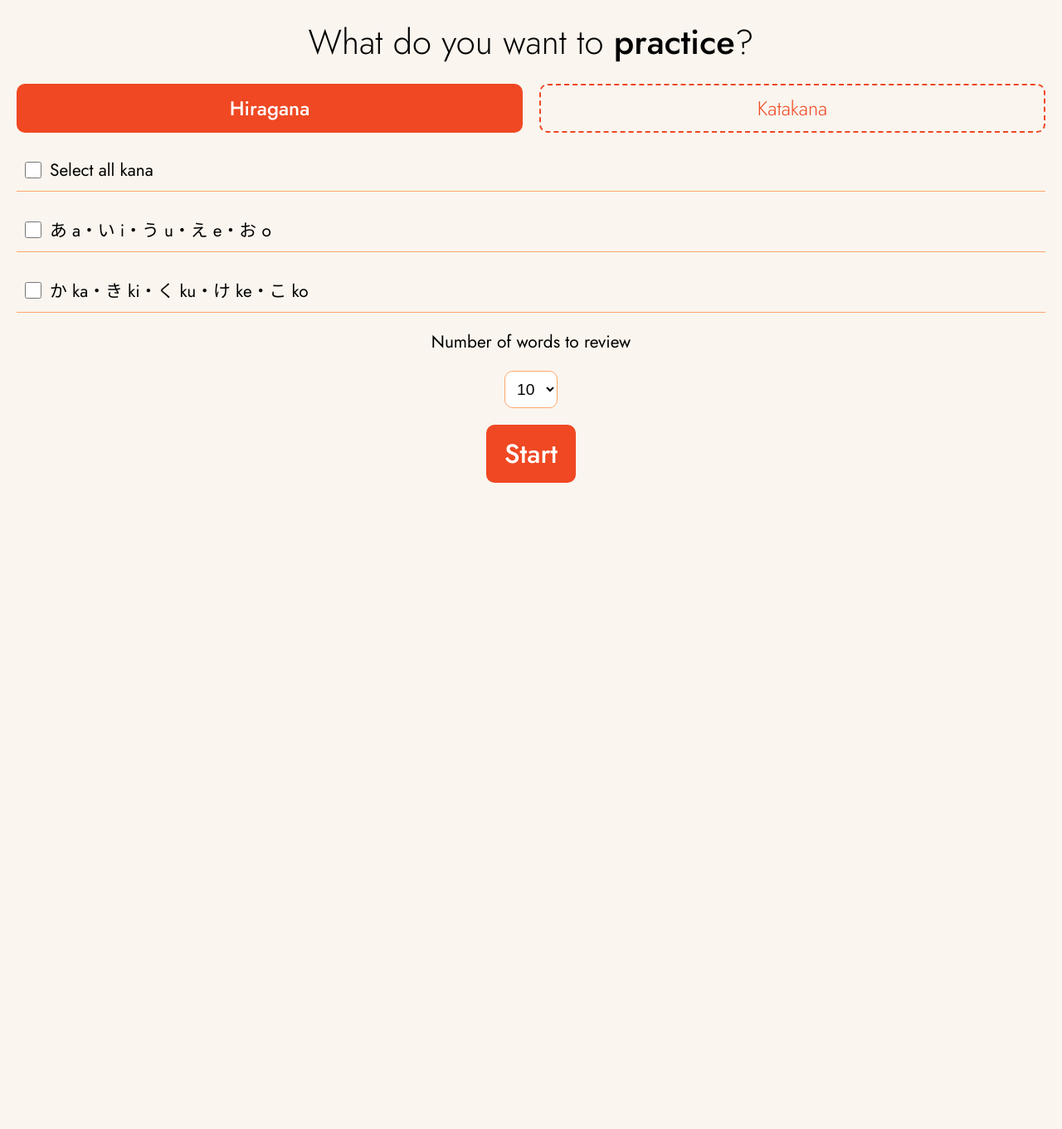
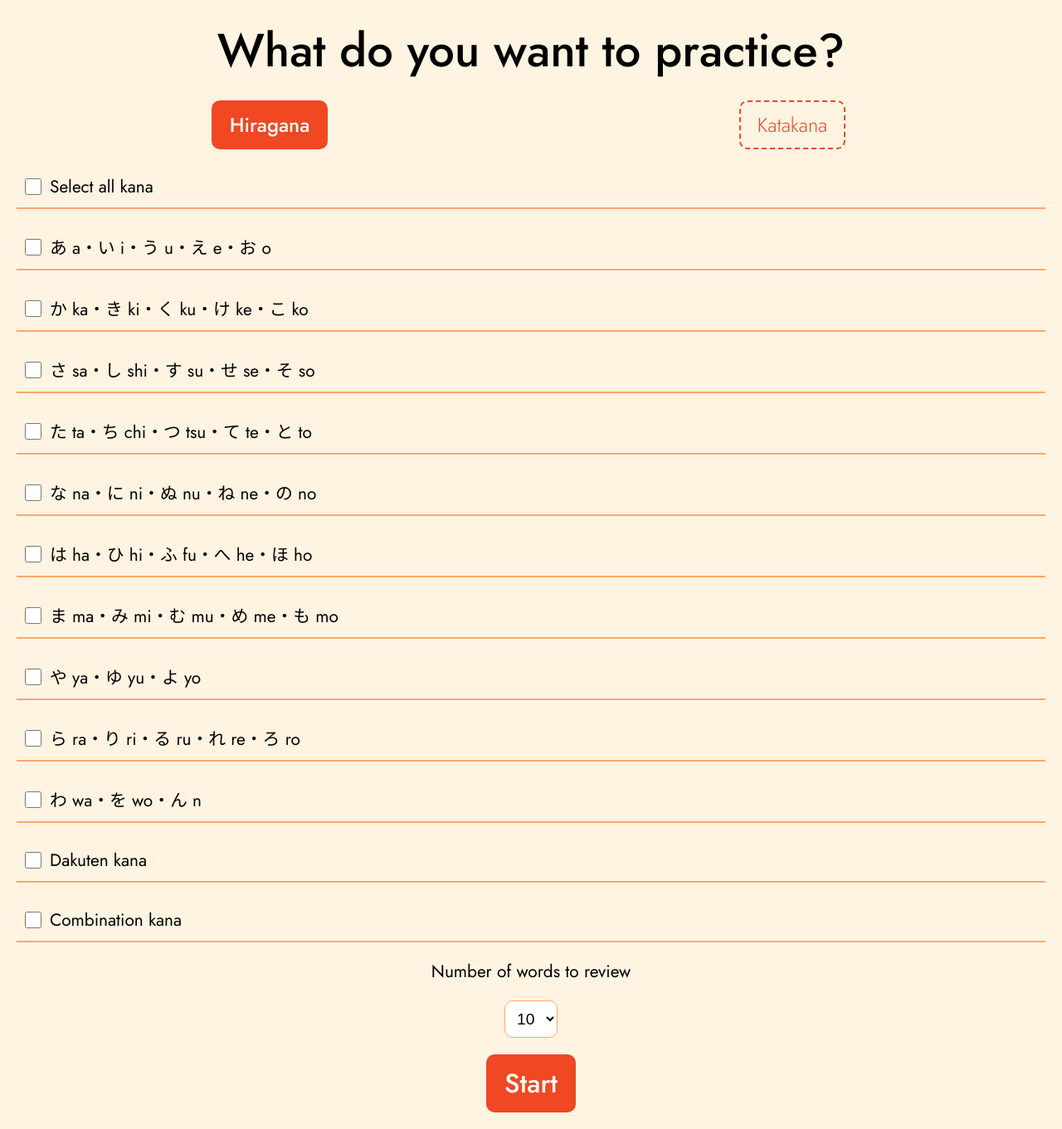
Before and after one commit to federicaercole/kana-app, a React (Create React App) app: page / in a window 1280 px wide. Shown: the whole page at 83% size. Before the commit the page ends 800 px from the top, so only its background shows below. Built offline with nearby package versions, Linux system fonts and the light colour scheme.

Commit message:
Add ending page and fix style, add settings options

```diff
--- a/src/App.js
+++ b/src/App.js
@@ -3,6 +3,7 @@ import { hiraganaWords } from "./utils/hiraganaWords";
 import Card from "./components/Card";
 import Settings from "./components/Settings";
 import Message from "./components/Message";
+import End from "./components/End";
 
 function App() {
   const [selectedKana, setSelectedKana] = useState([]);
@@ -11,6 +12,8 @@ function App() {
   const [status, setStatus] = useState("settings");
   const [message, setMessage] = useState("");
   const [isHiragana, setIsHiragana] = useState(true);
+  const [score, setScore] = useState(0);
+  const [wrongWords, setWrongWords] = useState([]);
 
   function selectWordsRandom() {
     const selectedWordsSet = new Set();
@@ -43,13 +46,19 @@ function App() {
 
   function startApp(e) {
     if (selectedKana.length !== 0) {
-      setStatus("play");
-      selectWordsRandom();
-      setMessage("");
+      reset();
     } else {
       e.preventDefault();
       setMessage("Select the kana you want to study")
     }
+  }
+
+  function reset() {
+    selectWordsRandom();
+    setWrongWords([]);
+    setScore(0);
+    setMessage("");
+    setStatus("play");
   }
 
   return (
@@ -58,7 +67,9 @@ function App() {
       {status === "settings" && <Settings selectedKana={selectedKana} setSelectedKana={setSelectedKana} setMaxNumberOfWords={setMaxNumberOfWords} setIsHiragana={setIsHiragana} isHiragana={isHiragana} />}
       {message !== "" && status === "settings" && <Message message={message} />}
       {status === "settings" && <button type="button" className="start" onClick={(e) => startApp(e)}>Start</button>}
-      {status === "play" && <Card selectedWords={selectedWords} setStatus={setStatus} maxNumberOfWords={maxNumberOfWords} message={message} setMessage={setMessage} />}
+      {status === "play" && <Card selectedWords={selectedWords} setStatus={setStatus} maxNumberOfWords={maxNumberOfWords} message={message} setMessage={setMessage} setScore={setScore}
+        wrongWords={wrongWords} setWrongWords={setWrongWords} />}
+      {status === "end" && <End score={score} selectedWords={selectedWords} wrongWords={wrongWords} setStatus={setStatus} setSelectedKana={setSelectedKana} setMessage={setMessage} />}
     </>
   )
 
--- a/src/components/Card.js
+++ b/src/components/Card.js
@@ -1,17 +1,15 @@
 import { useEffect, useState } from "react";
 import Message from "./Message";
 
-function Card({ selectedWords, maxNumberOfWords, setStatus, message, setMessage }) {
+function Card({ selectedWords, maxNumberOfWords, setStatus, message, setMessage, setScore, wrongWords, setWrongWords }) {
     const [currentWordIndex, setCurrentWordIndex] = useState(0);
     const [romaji, setRomaji] = useState("");
-    const [wrongWords, setWrongWords] = useState([]);
-    const [score, setScore] = useState(0);
 
     useEffect(() => {
         const degree = (360 / maxNumberOfWords);
         const progressBar = document.querySelector(".progress");
 
-        progressBar.style.background = `conic-gradient(var(--primary-color) ${(currentWordIndex + 1) * degree}deg, white 0deg)`
+        progressBar.style.background = `conic-gradient(var(--primary-color) ${(currentWordIndex + 1) * degree}deg, var(--secondary-color) 0deg)`
     }, [currentWordIndex, maxNumberOfWords])
 
     const handleChange = (e) => {
@@ -24,7 +22,7 @@ function Card({ selectedWords, maxNumberOfWords, setStatus, message, setMessage
             setMessage("Write the romaji transcription of the word");
             e.preventDefault();
         } else {
-            if (romaji === selectedWords[currentWordIndex].romaji.join("")) {
+            if (romaji.toLowerCase() === selectedWords[currentWordIndex].romaji.join("")) {
                 if (!wrongWords.find(item => item === selectedWords[currentWordIndex])) {
                     setScore(prev => prev + 1);
                 }
@@ -53,15 +51,20 @@ function Card({ selectedWords, maxNumberOfWords, setStatus, message, setMessage
         setMessage("");
     }
 
+    function handleKeyInput(e) {
+        if (e.key === 'Enter') {
+            checkWord(e);
+        }
+    }
+
     return (
         <>
             <div className="progress">
                 <p>{currentWordIndex + 1}/{maxNumberOfWords}</p>
             </div>
-            <div className="score"><svg xmlns="http://www.w3.org/2000/svg" viewBox="0 0 24 24"><path d="M12,17.27L18.18,21L16.54,13.97L22,9.24L14.81,8.62L12,2L9.19,8.62L2,9.24L7.45,13.97L5.82,21L12,17.27Z" /></svg> <p>{score}</p></div>
             <label htmlFor="kanaWord" className="word">{selectedWords[currentWordIndex].kana}</label>
             <div className="inputWord">
-                <input type="text" id="kanaWord" value={romaji} onChange={handleChange} required />
+                <input type="text" id="kanaWord" value={romaji} onChange={handleChange} onKeyDown={(e) => handleKeyInput(e)} required />
                 <button type="button" className="submit" onClick={checkWord}>Submit</button>
             </div>
             {message !== "" && <Message message={message} />}
--- /dev/null
+++ b/src/components/End.js
@@ -0,0 +1,33 @@
+function End({ score, selectedWords, wrongWords, setStatus, setSelectedKana, setMessage }) {
+
+    return (<>
+        <h1>Results</h1>
+        <div className="score">{score}</div>
+        <p>You got correct <strong>{score} out of {selectedWords.length}</strong> words</p>
+        <button type="button" className="start" onClick={() => { setStatus("settings"); setSelectedKana([]); setMessage("") }}>New Game</button>
+        {/*
+        <h2>List of the reviewed words</h2>
+        {score !== selectedWords.length && <p>The highlighted words are the ones you got wrong.</p>}
+        <table>
+            <thead>
+                <tr>
+                    <th>Kana</th>
+                    <th>Romaji</th>
+                    <th>Kanji</th>
+                </tr>
+            </thead>
+            <tbody>
+                {selectedWords.map((word) => {
+                    return (
+                        <tr key={word.kana} className={wrongWords.includes(word) ? "wrong" : ""}>
+                            <td lang="ja">{word.kana}</td>
+                            <td>{word.romaji.join("")}</td>
+                            <td lang="ja">{word.kanji}</td>
+                        </tr>)
+                })}
+            </tbody>
+        </table> */}
+    </>)
+}
+
+export default End;
--- a/src/components/Settings.js
+++ b/src/components/Settings.js
@@ -2,6 +2,21 @@ import { useEffect } from "react";
 
 const aLine = ["a", "i", "u", "e", "o"];
 const kaLine = ["ka", "ki", "ku", "ke", "ko"];
+const saLine = ["sa", "shi", "su", "se", "so"];
+const taLine = ["ta", "chi", "tsu", "te", "to"];
+const naLine = ["na", "ni", "nu", "ne", "no"];
+const haLine = ["ha", "hi", "fu", "he", "ho"];
+const maLine = ["ma", "mi", "mu", "me", "mo"];
+const yaLine = ["ya", "yu", "yo"];
+const raLine = ["ra", "ri", "ru", "re", "ro"];
+const waLine = ["wa", "wo", "n"];
+const dakutenLine = ["ga", "gi", "gu", "ge", "go",
+    "za", "ji", "zu", "ze", "zo", "da", "de", "do",
+    "ba", "bi", "bu", "be", "bo", "pa", "pi", "pu", "pe", "po"];
+const combinationLine = ["kya", "kyu", "kyo", "gya", "gyu",
+    "gyo", "cha", "chu", "cho", "nya", "nyu", "nyo", "mya",
+    "myu", "myo", "rya", "ryu", "ryo", "sha", "shu", "sho", "ja", "ju", "jo",
+    "hya", "hyu", "hyo", "bya", "byu", "byo", "pya", "pyu", "pyo"];
 
 function Settings({ selectedKana, setSelectedKana, setIsHiragana, isHiragana, setMaxNumberOfWords }) {
 
@@ -40,19 +55,20 @@ function Settings({ selectedKana, setSelectedKana, setIsHiragana, isHiragana, se
         }
     }
 
-    function selectNumber(e) {
-        setMaxNumberOfWords(Number(e.target.value));
-    }
-
     function selectAllKana() {
         const checkboxes = [...document.querySelectorAll("input[type='checkbox']")];
         if (allKanaCheckbox.checked) {
             checkboxes.forEach(checkbox => checkbox.checked = true);
-            setSelectedKana(selectedKana.concat(aLine, kaLine));
+            setSelectedKana(selectedKana.concat(aLine, kaLine, saLine, taLine, naLine, maLine, haLine, yaLine, raLine,
+                waLine, dakutenLine, combinationLine));
         } else {
             checkboxes.forEach(checkbox => checkbox.checked = false);
             setSelectedKana([]);
         }
+    }
+
+    function selectNumber(e) {
+        setMaxNumberOfWords(Number(e.target.value));
     }
 
     return (
@@ -71,6 +87,55 @@ function Settings({ selectedKana, setSelectedKana, setIsHiragana, isHiragana, se
                 <label htmlFor="kaLine">{isHiragana ? "か ka・き ki・く ku・け ke・こ ko" : "カ ka・キ ki・ク ku・ケ ke・コ ko"}</label>
             </div>
 
+            <div>
+                <input id="saLine" type="checkbox" onClick={(e) => selectKana(e, saLine)} />
+                <label htmlFor="kaLine">{isHiragana ? "さ sa・し shi・す su・せ se・そ so" : "サ sa・シ shi・ス su・セ se・ソ so"}</label>
+            </div>
+
+            <div>
+                <input id="taLine" type="checkbox" onClick={(e) => selectKana(e, taLine)} />
+                <label htmlFor="taLine">{isHiragana ? "た ta・ち chi・つ tsu・て te・と to" : "タ ta・チ chi・ツ tsu・テ te・ト to"}</label>
+            </div>
+
+            <div>
+                <input id="naLine" type="checkbox" onClick={(e) => selectKana(e, naLine)} />
+                <label htmlFor="naLine">{isHiragana ? "な na・に ni・ぬ nu・ね ne・の no" : "ナ na・ニ ni・ヌ nu・ネ ne・ノ no"}</label>
+            </div>
+
+            <div>
+                <input id="haLine" type="checkbox" onClick={(e) => selectKana(e, haLine)} />
+                <label htmlFor="haLine">{isHiragana ? "は ha・ひ hi・ふ fu・へ he・ほ ho" : "ハ ha・ヒ hi・フ fu・ヘ he・ホ ho"}</label>
+            </div>
+
+            <div>
+                <input id="maLine" type="checkbox" onClick={(e) => selectKana(e, maLine)} />
+                <label htmlFor="maLine">{isHiragana ? "ま ma・み mi・む mu・め me・も mo" : "マ ma・ミ mi・ム mu・メ me・モ mo"}</label>
+            </div>
+            <div>
+                <input id="yaLine" type="checkbox" onClick={(e) => selectKana(e, yaLine)} />
+                <label htmlFor="yaLine">{isHiragana ? "や ya・ゆ yu・よ yo" : "ヤ ya・ユ yu・ヨ yo"}</label>
+            </div>
+
+            <div>
+                <input id="raLine" type="checkbox" onClick={(e) => selectKana(e, raLine)} />
+                <label htmlFor="raLine">{isHiragana ? "ら ra・り ri・る ru・れ re・ろ ro" : "ラ ra・リ ri・ル ru・レ re・ロ ro"}</label>
+            </div>
+
+            <div>
+                <input id="waLine" type="checkbox" onClick={(e) => selectKana(e, waLine)} />
+                <label htmlFor="waLine">{isHiragana ? "わ wa・を wo・ん n" : "ワ wa・ヲ wo・ン n"}</label>
+            </div>
+
+            <div>
+                <input id="dakutenLine" type="checkbox" onClick={(e) => selectKana(e, dakutenLine)} />
+                <label htmlFor="dakutenLine">Dakuten kana</label>
+            </div>
+
+            <div>
+                <input id="combinationLine" type="checkbox" onClick={(e) => selectKana(e, combinationLine)} />
+                <label htmlFor="combinationLine">Combination kana</label>
+            </div>
+
             <label htmlFor="numberOfWords">Number of words to review</label>
             <select id="numberOfWords" name="words" onChange={selectNumber}>
                 <option defaultValue="10">10</option>
--- a/src/index.css
+++ b/src/index.css
@@ -3,7 +3,7 @@
 :root {
   --primary-color: #EF4823;
   --secondary-color: #FFA66C;
-  --background: #FAF5EE;
+  --background: #fff3e1;
 }
 
 * {
@@ -23,23 +23,32 @@ main {
   display: grid;
   grid-template-columns: 1fr 1fr;
   gap: 20px;
-  justify-items: stretch;
+  justify-items: center;
   align-items: center;
   padding: 20px;
 }
 
 h1 {
-  font-weight: 300;
+  font-size: 3.5rem;
+  font-weight: 500;
+}
+
+h1,
+h1+p,
+h2,
+h2+p,
+p {
+  grid-column: 1/3;
   text-align: center;
-  grid-column: 1/3;
 }
 
 main>div {
   grid-column: 1/3;
   padding: 10px;
-  border-bottom: 1px solid var(--secondary-color);
+  border-bottom: 2px solid var(--secondary-color);
   display: flex;
   justify-content: flex-start;
+  justify-self: stretch;
 }
 
 main>div label {
@@ -60,9 +69,7 @@ select {
   font-size: 1.2rem;
 }
 
-.highlight {
-  font-weight: 500;
-}
+.highlight {}
 
 button {
   border-radius: 10px;
@@ -87,7 +94,6 @@ button:hover {
   background-color: var(--secondary-color);
   color: black;
   border-color: transparent;
-  font-weight: 500;
 }
 
 .start {
@@ -120,26 +126,25 @@ input[type="checkbox"] {
 }
 
 .score {
-  grid-column: 2/3;
+  grid-column: 1/3;
   padding: 10px;
   border-radius: 50%;
-  width: 90px;
-  height: 90px;
-  border: 3px solid var(--primary-color);
-  justify-self: end;
+  width: 130px;
+  height: 130px;
+  background-color: var(--primary-color);
+  border: 8px solid var(--secondary-color);
+  color: white;
   display: flex;
-  flex-direction: column;
   justify-content: center;
   align-items: center;
+  font-size: 4rem;
+  justify-self: center;
+  margin: 20px;
 }
 
-.score svg {
-  width: 40px;
-  fill: var(--primary-color);
-}
 
-.score>p {
-  font-size: 1.5rem;
+p {
+  font-size: 1.6rem;
 }
 
 .word {
@@ -189,7 +194,7 @@ input[type="text"] {
 }
 
 .progress {
-  grid-column: 1/2;
+  grid-column: 1/3;
   position: relative;
   width: 90px;
   height: 90px;
@@ -212,3 +217,28 @@ input[type="text"] {
 .progress>p {
   position: relative;
 }
+
+table {
+  grid-column: 1/3;
+  border-collapse: collapse;
+  border-top: 3px solid var(--secondary-color);
+  justify-self: stretch;
+}
+
+th,
+td {
+  text-align: left;
+  padding: 15px;
+}
+
+tr {
+  border-bottom: 1px solid var(--secondary-color);
+}
+
+tr:last-child {
+  border-bottom-width: 3px;
+}
+
+.wrong {
+  background-color: var(--secondary-color);
+}
```
